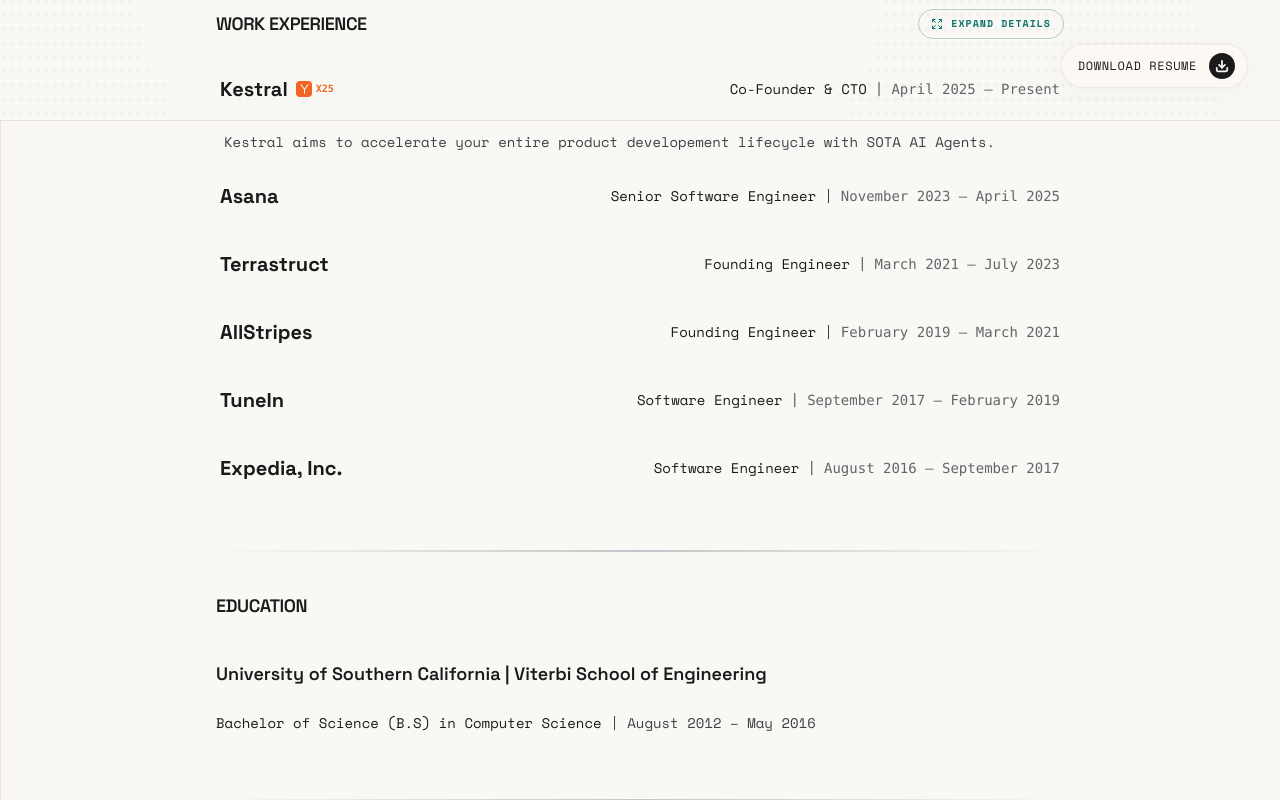
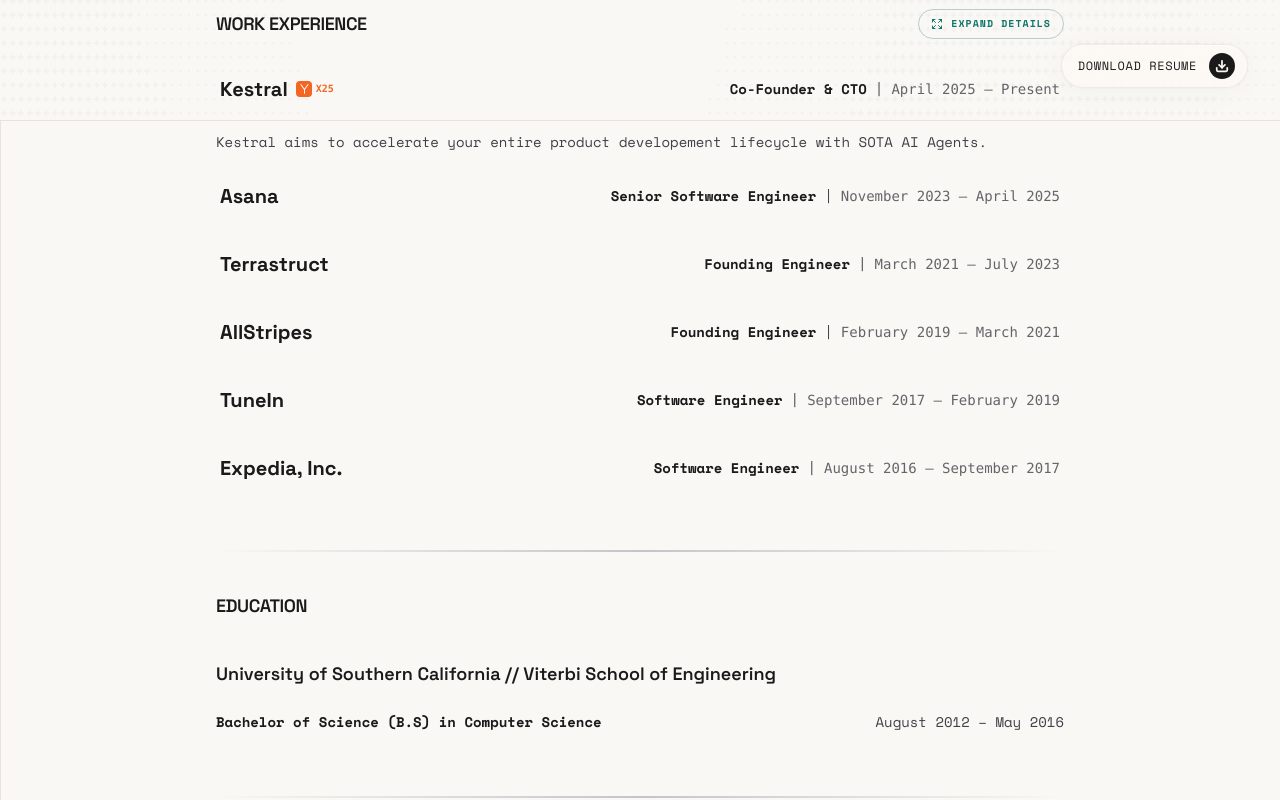
Before and after one commit to berniexie/berniexie.github.io, a React (Vite) app: page / in a window 1280 px wide. Shown: the part 680-1480 px from the top of the page. Built offline with nearby package versions, Linux system fonts and the light colour scheme.

Commit message:
fix styling

```diff
--- a/public/resume.json
+++ b/public/resume.json
@@ -85,7 +85,7 @@
       "title": "Education",
       "items": [
         {
-          "school": "University of Southern California | Viterbi School of Engineering",
+          "school": "University of Southern California // Viterbi School of Engineering",
           "degree": "Bachelor of Science (B.S) in Computer Science",
           "period": "August 2012 – May 2016"
         }
--- a/src/InterestsSection.tsx
+++ b/src/InterestsSection.tsx
@@ -96,7 +96,7 @@
 
   return (
     <div className="py-6">
-      <div className="grid grid-cols-2 sm:grid-cols-3 gap-4">
+      <div className="grid grid-cols-1 sm:grid-cols-2 lg:grid-cols-3 gap-4">
         {interests.map((item, index) => (
           <div key={item.label} className="glass-card group flex flex-col gap-2 p-3 rounded-lg">
             <div className="flex items-center gap-2">
--- a/src/components/EducationList.tsx
+++ b/src/components/EducationList.tsx
@@ -12,10 +12,10 @@
           <h3 className="text-base md:text-lg font-semibold mt-6 mb-2 text-[var(--color-text)] font-display">
             {item.school}
           </h3>
-          <p className="text-[var(--color-text-muted)] leading-relaxed py-4 font-body text-xs md:text-sm max-w-2xl">
-            <strong className="text-[var(--color-text)] font-medium">{item.degree}</strong> |{' '}
-            {item.period}
-          </p>
+          <div className="flex flex-col md:flex-row md:items-center md:justify-between gap-0.5 md:gap-2 py-4 font-body text-xs md:text-sm">
+            <strong className="text-[var(--color-text)] font-semibold">{item.degree}</strong>
+            <span className="text-[var(--color-text-muted)]">{item.period}</span>
+          </div>
         </div>
       ))}
     </>
--- a/src/components/WorkExperience.tsx
+++ b/src/components/WorkExperience.tsx
@@ -65,17 +65,18 @@
               )}
             </h3>
           </div>
-          <div className="text-[var(--color-text-muted)] font-body text-xs md:text-sm flex items-center gap-2">
-            <strong className="text-[var(--color-text)] font-medium group-hover:text-[var(--color-accent)] transition-colors duration-300">
+          <div className="text-[var(--color-text-muted)] font-body text-xs md:text-sm flex flex-col md:flex-row md:items-center gap-0.5 md:gap-2">
+            <strong className="text-[var(--color-text)] font-semibold group-hover:text-[var(--color-accent)] transition-colors duration-300">
               {job.title}
             </strong>
-            |<span className="font-mono opacity-80">{job.period}</span>
+            <span className="hidden md:inline">|</span>
+            <span className="font-mono opacity-80">{job.period}</span>
           </div>
         </div>
       </button>
 
       {job.summary && (
-        <p className="text-[var(--color-text-muted)] leading-relaxed py-2 font-body text-xs md:text-sm pl-2">
+        <p className="text-[var(--color-text-muted)] leading-relaxed py-2 font-body text-xs md:text-sm">
           {job.summary}
         </p>
       )}
```
